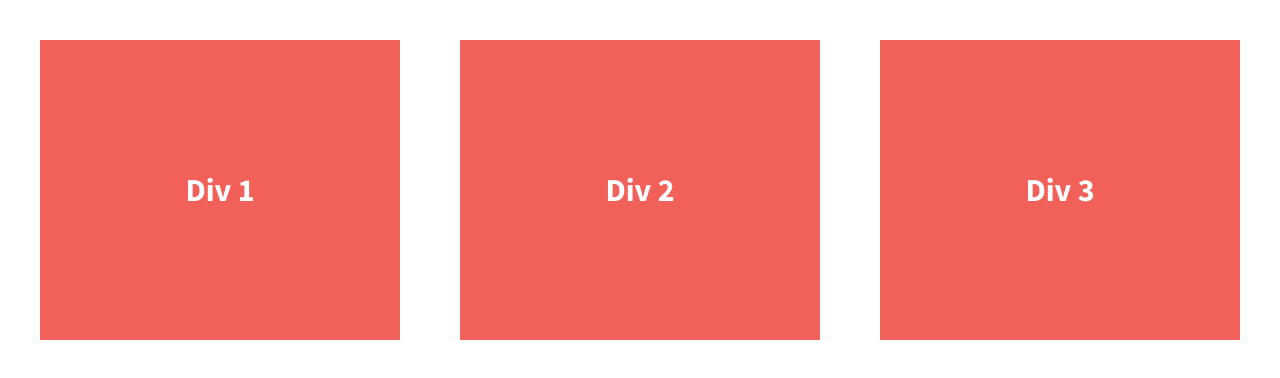
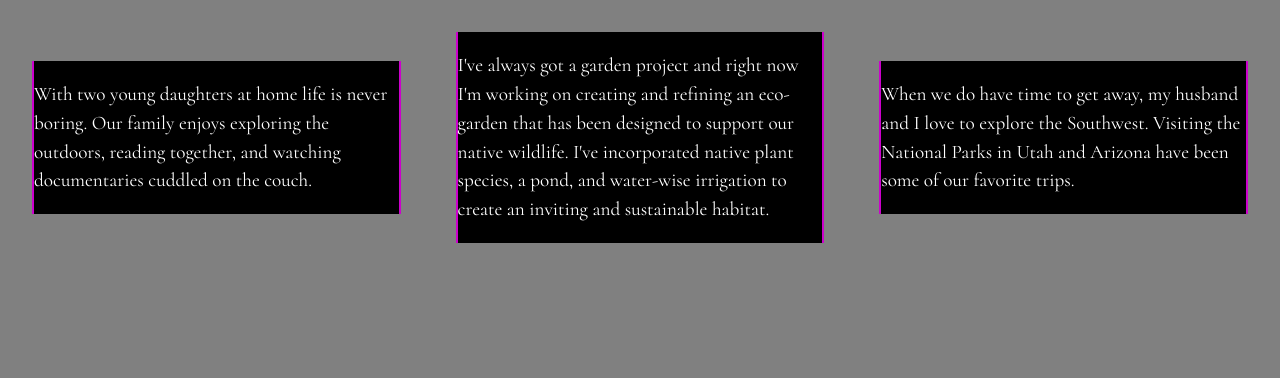
Before and after one commit to amanda-laughlin/aligning-divs, a plain HTML site: page index.html in a window 1280 px wide. Drawn offline with nearby package versions, Linux system fonts and the light colour scheme.

Commit message:
Personalized the divs but not properly aligned

```diff
--- a/css/main.css
+++ b/css/main.css
@@ -97,35 +97,41 @@ textarea {
 
 
 html {
-  background-color: #fff;
+background-color: #808080;
   height: 100%;
+
 }
 
 body {
   font-family: 'Source Sans Pro', sans-serif;
   padding: 2em;
-  font-size: 1.25em;
+  font-weight: 400;
   height: 100%;
+  color: #808080;
 }
 
 .wrapper {
   /*add display:flex and set justify-content to space-between*/
-  font-weight: 700;
   display: flex;
+  flex-flow: wrap;
   justify-content: space-between;
+  align-items: center;
 }
 
 .div-1, .div-2, .div-3 {
   /*give the divs a width of 30%, add display:flex, set justify-content and align-items to center*/
   color: #fff;
   line-height: 1.5em;
-  font-size: 1.6em;
-  background-color: #f16059;
-  height: 300px;
+  font-size: 1.2em;
+  background-color: #000;
+  height: auto;
   display: flex;
   width: 30%;
   justify-content: center;
   align-items: center;
+  font-family: 'Cormorant', serif;
+  border-right: 2px solid #cc00cc;
+  border-left: 2px solid #cc00cc;
 }
 
 
--- a/index.html
+++ b/index.html
@@ -15,6 +15,9 @@
         <script src="js/vendor/modernizr-2.8.3.min.js"></script>
         <link href='http://fonts.googleapis.com/css?family=Lora:700' rel='stylesheet' type='text/css'>
         <link href='http://fonts.googleapis.com/css?family=Source+Sans+Pro:400,700' rel='stylesheet' type='text/css'>
+        <link rel="preconnect" href="https://fonts.googleapis.com">
+<link rel="preconnect" href="https://fonts.gstatic.com" crossorigin>
+<link href="https://fonts.googleapis.com/css2?family=Cormorant&display=swap" rel="stylesheet">
     </head>
     <body>
         <!--[if lt IE 8]>
@@ -23,13 +26,13 @@
 
         <section class="wrapper">
             <div class="div-1">
-                Div 1
+                <p>With two young daughters at home life is never boring. Our family enjoys exploring the outdoors, reading together, and watching documentaries cuddled on the couch.</p>
             </div>
             <div class="div-2">
-                Div 2
+            <p>I've always got a garden project and right now I'm working on creating and refining an eco-garden that has been designed to support our native wildlife. I've incorporated native plant species, a pond, and water-wise irrigation to create an inviting and sustainable habitat.</p>
             </div>
             <div class="div-3">
-                Div 3
+            <p>When we do have time to get away, my husband and I love to explore the Southwest. Visiting the National Parks in Utah and Arizona have been some of our favorite trips.</p>
             </div>
         </section>
 
```
